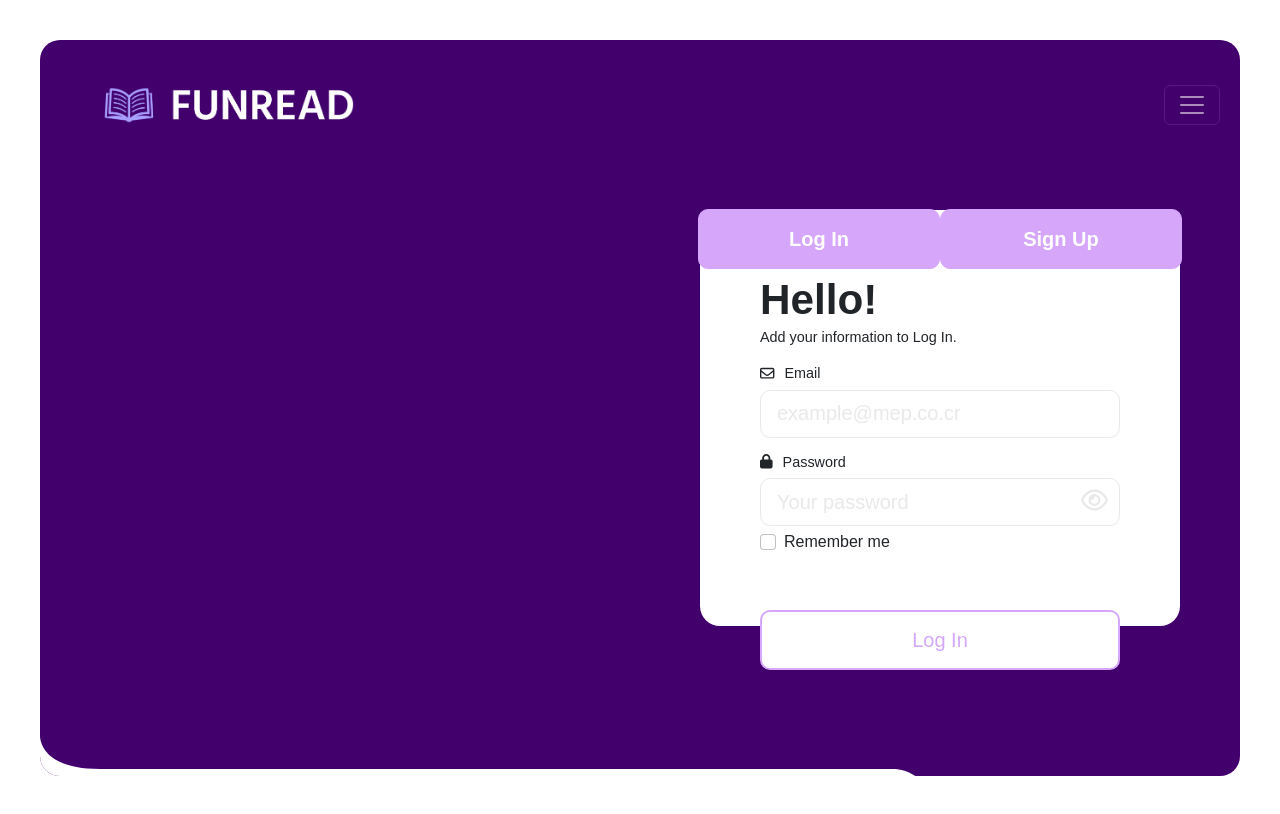
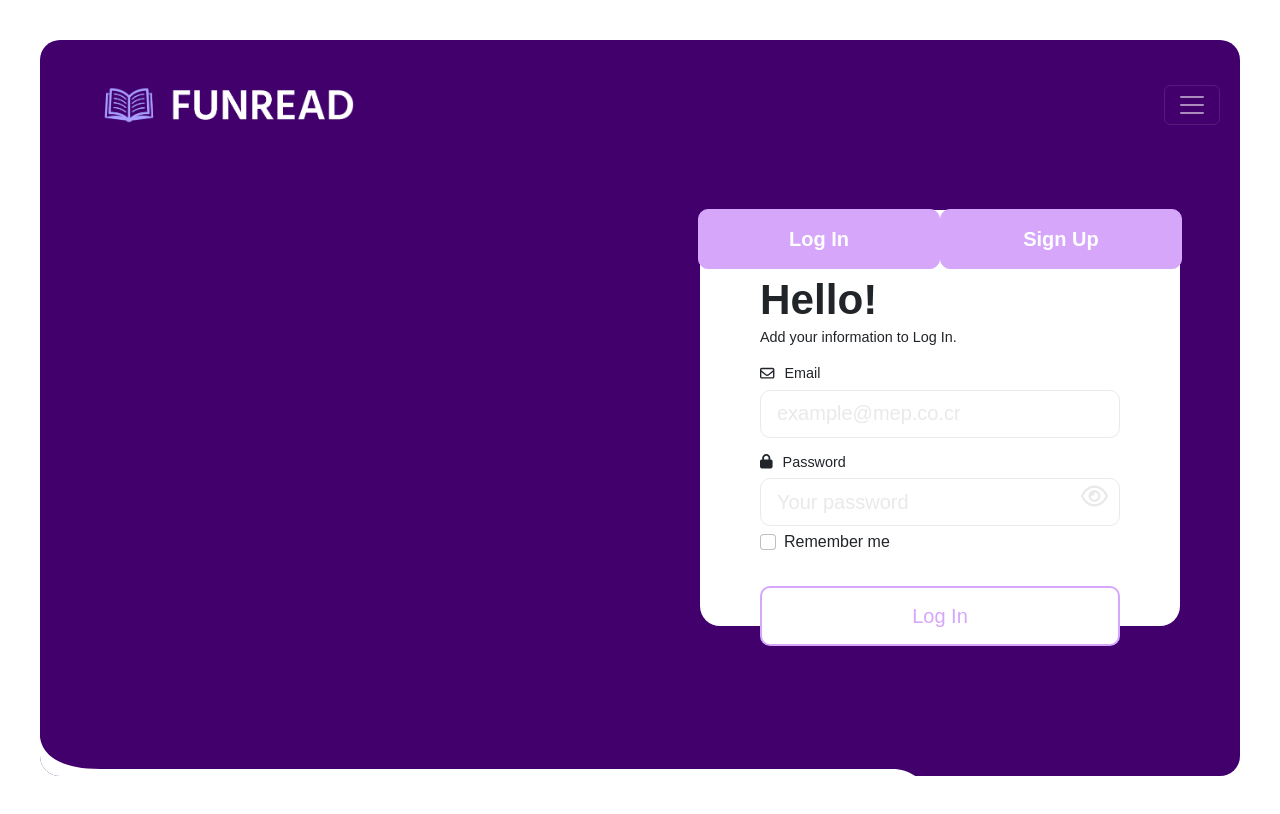
Before and after one commit to Funread/funread, a React (Create React App) app in the folder frontend/: page / in a window 1280 px wide. Built offline with nearby package versions, Linux system fonts and the light colour scheme.

Commit message:
fix-icons

```diff
--- a/frontend/src/Components/LogIn/LogIn.css
+++ b/frontend/src/Components/LogIn/LogIn.css
@@ -50,12 +50,38 @@
   color: #42006d;
 }
 
-.login-form-button {
-  margin-top: 1.5vh;
+.login-form-button-empty {
+  margin-top: 2vh;
   min-width: 100%;
-  height: 5.28vh;
+  height: 60px;
   font-size: 20px;
   border-radius: 10px;
+  background: white;
+  border-style: solid;
+  border-color: #d5a6fa;
+  color: #d5a6fa;
+  box-shadow: none !important;
+}
+
+.login-form-button-empty:hover {
+  background: white;
+  border-style: solid;
+  border-color: #d5a6fa;
+  color: #d5a6fa;
+}
+
+.login-form-button-empty:focus {
+  background: white;
+  border-style: solid;
+  border-color: #d5a6fa;
+  color: #d5a6fa;
+}
+
+.login-form-button-empty:active {
+  background: white;
+  border-style: solid;
+  border-color: #d5a6fa;
+  color: #d5a6fa;
 }
 
 .font-size {
@@ -66,13 +92,6 @@
   margin-right: 10px;
 }
 
-.password-bg {
-  background-color: white;
-  color: gainsboro;
-  border-style: 0 1 0 0;
-  margin: 0 10 0 auto;
-  border-radius: 10px;
-}
 
 .responsive-text {
   margin-bottom: 0.5vh;
@@ -85,5 +104,27 @@
   margin: -61px -62px 10px -62px;
 }
 
+.login-form-button-filled {
+  margin-top: 40px;
+  min-width: 100%;
+  height: 60px;
+  font-size: 20px;
+  border-radius: 10px;
+  background: #42006d;
+  border-style: solid;
+  border-color: #42006d;
+  color: white;
+}
+
+.password-button {
+  background: transparent;
+  border-style: none;
+  float: right;
+  margin-top: -52px;
+  position: relative;
+  box-shadow: none !important;
+  color: #e9e9e9;
+}
+
 @media screen and (max-width: 1200px) {
 }
--- a/frontend/src/Components/LogIn/LogIn.jsx
+++ b/frontend/src/Components/LogIn/LogIn.jsx
@@ -36,9 +36,9 @@ function LogIn(props) {
   useEffect(() => {
     email !== "" && password !== ""
       ? (document.getElementById("submit-button").className =
-          "signup-form-button-filled")
+          "login-form-button-filled")
       : (document.getElementById("submit-button").className =
-          "signup-form-button-empty");
+          "login-form-button-empty");
   });
 
   return (
--- a/frontend/src/Components/SignUp/SignUp.css
+++ b/frontend/src/Components/SignUp/SignUp.css
@@ -50,21 +50,13 @@
   color: #42006d;
 }
 
-.signup-form-button {
-  margin-top: 2vh;
-  min-width: 100%;
-  border-radius: 10px;
-  border-style: solid;
-  border-color: #42006d;
-  color: #42006d;
-}
 
 .form-control::placeholder {
   color: #e9e9e9;
 }
 
 .signup-form-button-empty {
-  margin-top: 40px;
+  margin-top: 2vh;
   min-width: 100%;
   height: 60px;
   font-size: 20px;
@@ -109,7 +101,7 @@
   background: transparent;
   border-style: none;
   float: right;
-  margin-top: -48px;
+  margin-top: -52px;
   position: relative;
   box-shadow: none !important;
   color: #e9e9e9;
```
